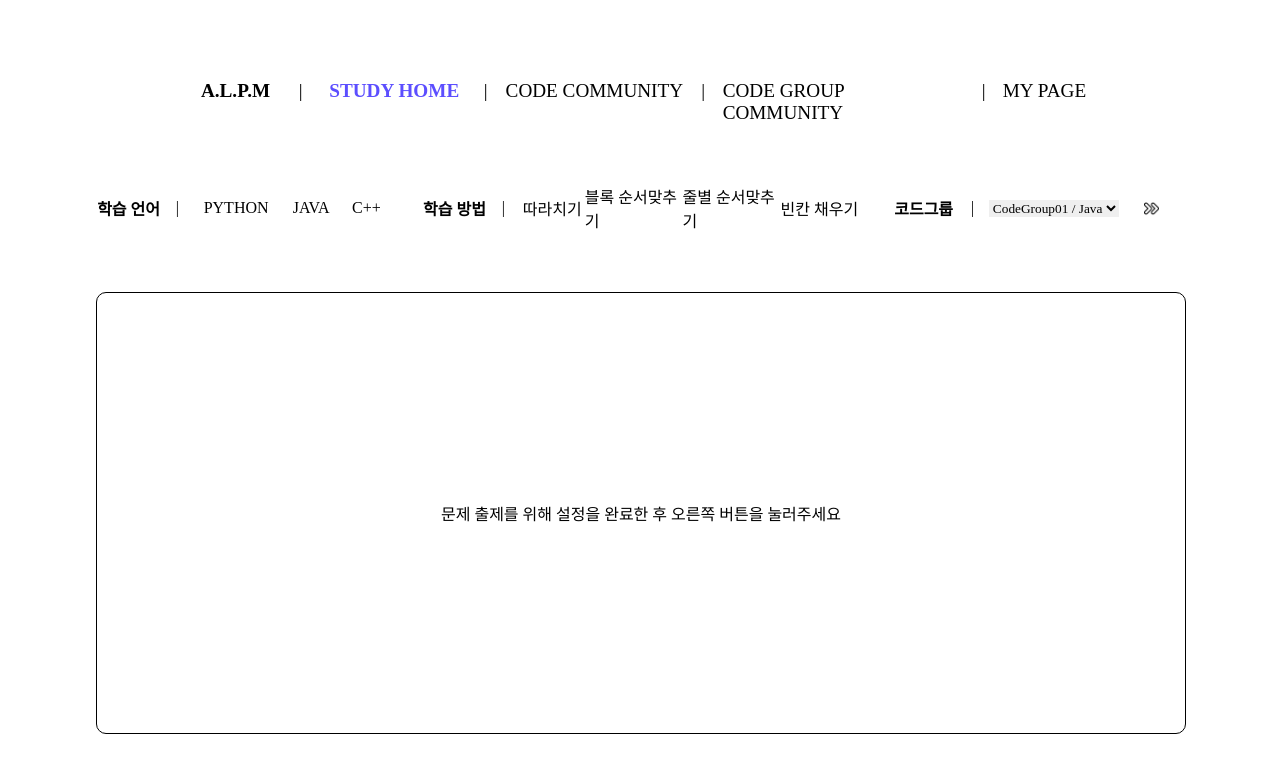
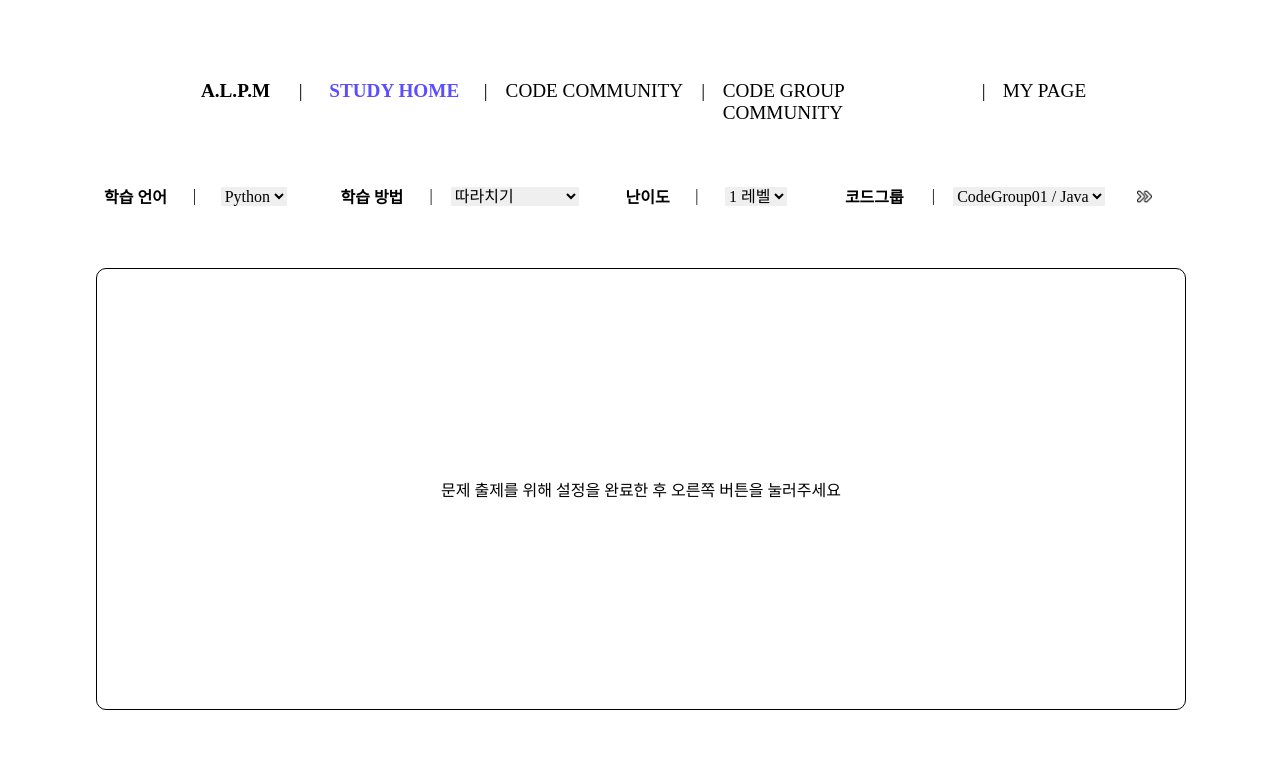
Before and after one commit to AL-PM/ALPM-web, a React (Create React App) app: page / in a window 1280 px wide. Shown: the top 772 px of the page. Built offline with nearby package versions, Linux system fonts and the light colour scheme; a web font is replaced by a local one.

Commit message:
[MOD] STUDY_HOME 세팅바 레벨 추가 및 모든 설정값 선택 방식 수정 및 적용

```diff
--- a/src/Study/StudySettingBar/StudySettingBar.css
+++ b/src/Study/StudySettingBar/StudySettingBar.css
@@ -4,7 +4,7 @@
     margin-left : 7.5vw;
     margin-right: 7.5vw;
     display: grid;
-    grid-template-columns: 1fr 0.5fr 1.3fr 1fr 0.7fr 0.5fr 1fr 0.5fr 1fr 1.5fr 1.5fr 1.2fr 0.5fr 1fr 0.5fr 1.5fr 1fr;
+    grid-template-columns: 1fr 0.5fr 1fr 0.5fr 1fr 0.5fr 1fr 0.5fr 0.75fr 0.5fr 1fr 0.5fr 1fr 0.5fr 1fr 1fr ;
     justify-items: center;
     align-items: center;
     font-size: medium;
@@ -17,6 +17,7 @@
 #CodeGroupSetting{
     border: 0px;
     font-family: 'SUITE-Regular';
+    font-size: medium;
 }
 
 #ProblemSettingIcon{
--- a/src/Study/StudySettingBar/StudySettingBar.jsx
+++ b/src/Study/StudySettingBar/StudySettingBar.jsx
@@ -2,21 +2,35 @@ import React from "react";
 import './StudySettingBar.css';
 import ProblemSettingIcon from "./img/SearchIcon.png";
 
-function StudySettingBar({language, setlanguage, method, setmethod, codegroup, setcodegroup, codegrouplist}){
+function StudySettingBar({setlanguage, setmethod, setlevel, setcodegroup, setproblem, codegrouplist}){
     return(
         <div id="StudySettingBar">
             <span id = "SettingBarSetting" >학습 언어</span>
             <span>|</span>
-            <span onClick={()=>setlanguage("PYTHON")} style={{fontWeight:language==="PYTHON" ? "bold" : "normal", color:language==="PYTHON"?"#5C4EFF" : "black"}}>PYTHON</span>
-            <span onClick={()=>setlanguage("JAVA")} style={{fontWeight:language==="JAVA" ? "bold" : "normal", color:language==="JAVA"?"#5C4EFF" : "black"}}>JAVA</span>
-            <span onClick={()=>setlanguage("C++")} style={{fontWeight:language==="C++" ? "bold" : "normal", color:language==="C++"?"#5C4EFF" : "black"}}>C++</span>
+            <select id="CodeGroupSetting" onChange={(event)=>setlanguage(event.target.value)}>
+                <option id="CodeGroupSettingList" value={"Python"} >Python</option>
+                <option id="CodeGroupSettingList" value={"Java"} >Java</option>
+                <option id="CodeGroupSettingList" value={"C++"} >C++</option>
+            </select>
             <span></span>
             <span id = "SettingBarSetting" >학습 방법</span>
             <span>|</span>
-            <span onClick={()=>setmethod("따라치기")} style={{fontWeight:method==="따라치기" ? "bold" : "normal", color:method==="따라치기"?"#5C4EFF" : "black"}}>따라치기</span>
-            <span onClick={()=>setmethod("블록 순서맞추기")} style={{fontWeight:method==="블록 순서맞추기" ? "bold" : "normal", color:method==="블록 순서맞추기"?"#5C4EFF" : "black"}}>블록 순서맞추기</span>
-            <span onClick={()=>setmethod("줄별 순서맞추기")} style={{fontWeight:method==="줄별 순서맞추기" ? "bold" : "normal", color:method==="줄별 순서맞추기"?"#5C4EFF" : "black"}}>줄별 순서맞추기</span>
-            <span onClick={()=>setmethod("빈칸 채우기")} style={{fontWeight:method==="빈칸 채우기" ? "bold" : "normal", color:method==="빈칸 채우기"?"#5C4EFF" : "black"}}>빈칸 채우기</span>
+            <select id="CodeGroupSetting" onChange={(event)=>setmethod(event.target.value)}>
+                <option id="CodeGroupSettingList" value={"따라치기"} >따라치기</option>
+                <option id="CodeGroupSettingList" value={"블록 순서맞추기"} >블록 순서맞추기</option>
+                <option id="CodeGroupSettingList" value={"줄별 순서맞추기"} >줄별 순서맞추기</option>
+                <option id="CodeGroupSettingList" value={"빈칸 채우기"} >빈칸 채우기</option>
+            </select>
+            <span></span>
+            <span id = "SettingBarSetting" >난이도</span>
+            <span>|</span>
+            <select name="CodeGroupSetting" id="CodeGroupSetting" onChange={(event)=>setlevel(event.target.value)}>
+                <option id="CodeGroupSettingList" value={"1"} >1 레벨</option>
+                <option id="CodeGroupSettingList" value={"2"} >2 레벨</option>
+                <option id="CodeGroupSettingList" value={"3"} >3 레벨</option>
+                <option id="CodeGroupSettingList" value={"4"} >4 레벨</option>
+                <option id="CodeGroupSettingList" value={"5"} >5 레벨</option>
+            </select>
             <span></span>
             <span id = "SettingBarSetting" >코드그룹</span>
             <span>|</span>
@@ -25,7 +39,8 @@ function StudySettingBar({language, setlanguage, method, setmethod, codegroup, s
                 <option id="CodeGroupSettingList" value={codegrouptag.id}> {codegrouptag.name} / {codegrouptag.language} </option>
                 )}
             </select>
-            <img id = "ProblemSettingIcon" onClick={console.log({language, method, codegroup})} src={ProblemSettingIcon} alt="ProblemSettingIcon"></img>
+
+            <img id = "ProblemSettingIcon" onClick={()=>setproblem(true)} src={ProblemSettingIcon} alt="ProblemSettingIcon"></img>
         </div>
     )
 }
```
